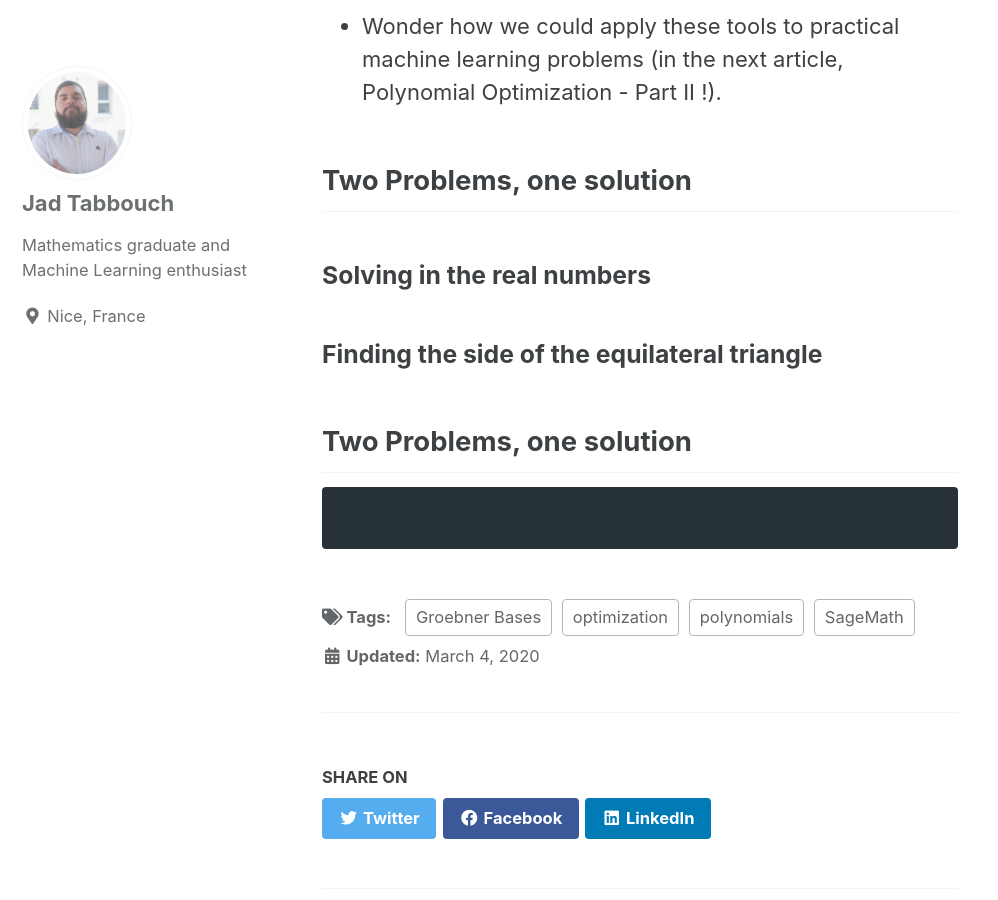
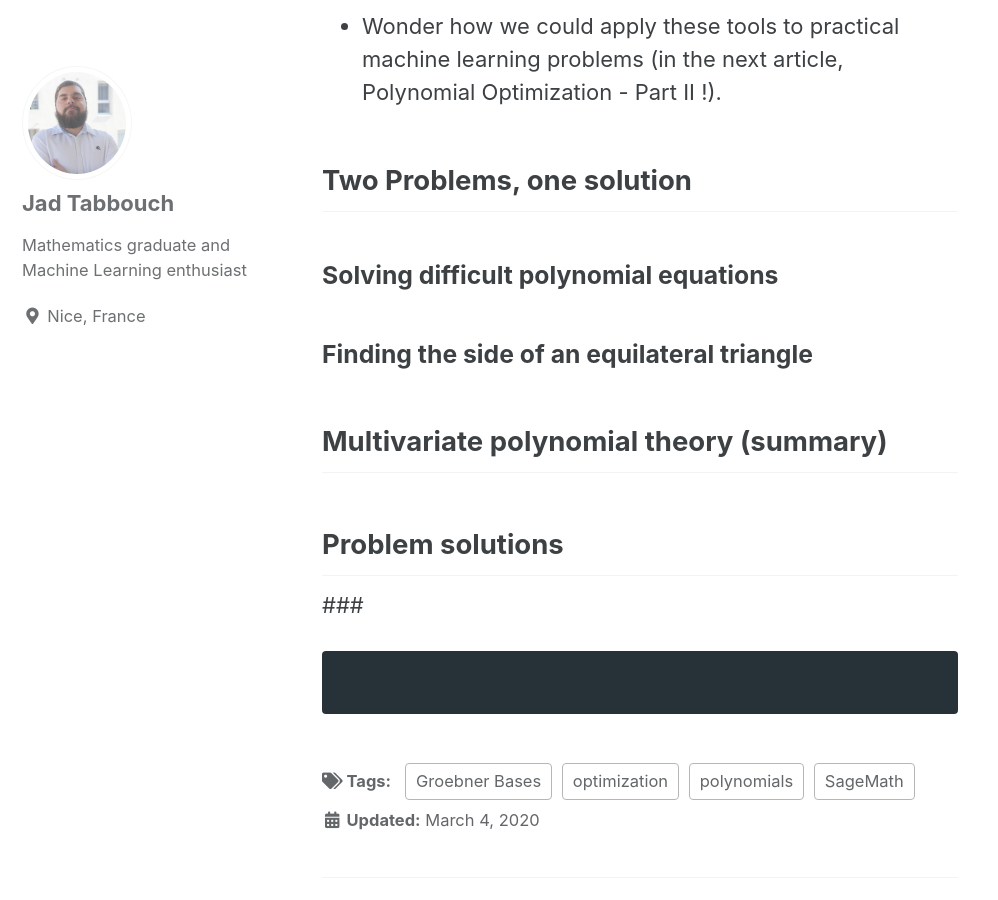
Before and after one commit to jad-tab/jad-tab.github.io, a Jekyll site: the page built from _posts/2020-03-04-Polynomial_Optimization1.md, in a window 1280 px wide and 900 px high, scrolled down 1724 px. Shown: the whole window, without its empty margins (0-998 px from the left). Built offline with Jekyll 4.4.1, drawn with Linux system fonts in a browser that asks for light colours; cached includes are drawn as plain includes; formulas are drawn with MathJax 3.

Commit message:
Update 2020-03-04-Polynomial_Optimization1.md

```diff
--- a/_posts/2020-03-04-Polynomial_Optimization1.md
+++ b/_posts/2020-03-04-Polynomial_Optimization1.md
@@ -34,13 +34,23 @@ and last but not least:
 
 ## Two Problems, one solution
 
-### Solving in the real numbers
+### Solving difficult polynomial equations
 
-### Finding the side of the equilateral triangle
+### Finding the side of an equilateral triangle
 
 
 
-## Two Problems, one solution
+## Multivariate polynomial theory (summary)
+
+
+## Problem solutions
+
+
+###
+
+
+
+
 
 
 
```
